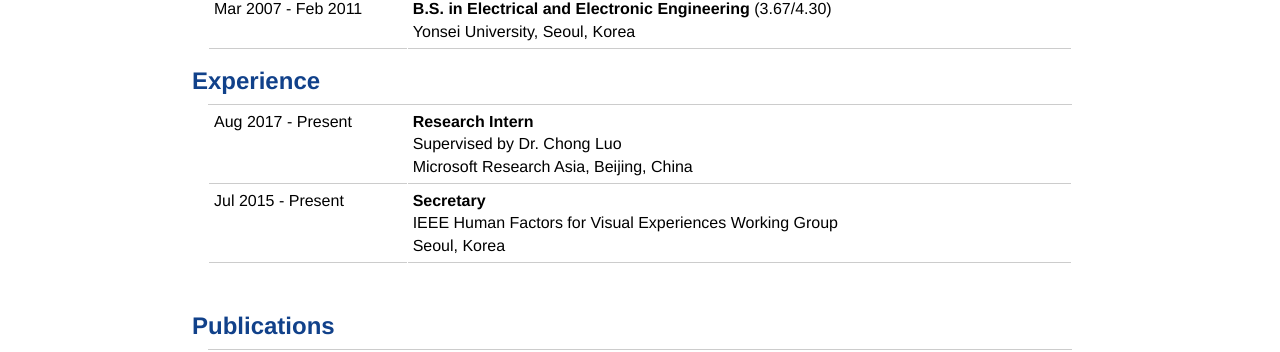
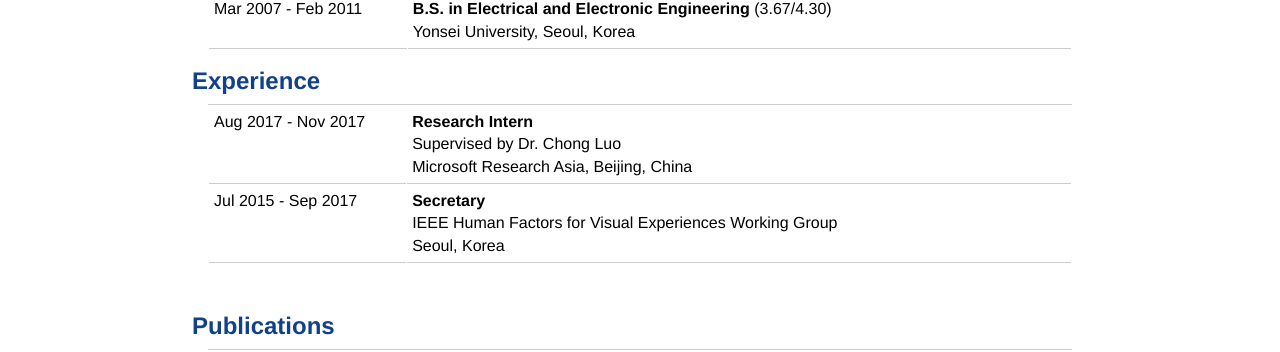
Before and after one commit to jongyookim/jykim.github.io, a Jekyll site: the page built from index.md, in a window 1280 px wide and 900 px high, scrolled down 486 px. Shown: the part 147-499 px from the top of the window. Built offline with Jekyll 4.4.1, drawn with Linux system fonts in a browser that asks for light colours.

Commit message:
update CV

```diff
--- a/index.md
+++ b/index.md
@@ -14,7 +14,7 @@
       Tel.: +82-2-2123-7734<br>
       Email: jongky@yonsei.ac.kr<br>
       <a href="https://github.com/jongyookim/">[GitHub]</a><br>
-      <a href="http://jongyookim.github.io/data/cv_jongyookim.pdf"><strong>[Curriculum Vitae]</strong></a><br>
+      <a href="http://jongyookim.github.io/data/cv_jongyookim_paper.pdf"><strong>[Curriculum Vitae]</strong></a><br>
     </td>
     <td>
       <img src="jongyoo2.png" alt="Drawing" style="
@@ -95,7 +95,7 @@
 </style>-->
 <table class="two_col_table">
   <tr>
-    <th>Aug 2017 - Present</th>
+    <th>Aug 2017 - Nov 2017</th>
     <td>
         <strong>Research Intern</strong><br>
         Supervised by Dr. Chong Luo
@@ -105,7 +105,7 @@
   </tr>
 
   <tr>
-    <th>Jul 2015 - Present</th>
+    <th>Jul 2015 - Sep 2017</th>
     <td>
         <strong>Secretary</strong><br>
         IEEE Human Factors for Visual Experiences Working Group
```
Also changed, not shown: 3 other files.
